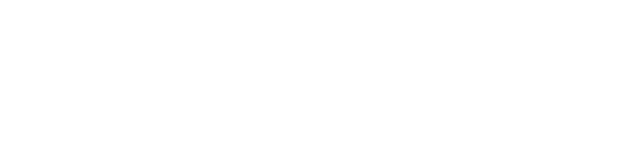
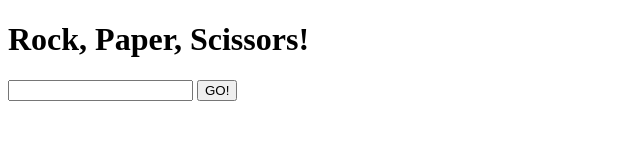
Before and after one commit to kvsketch/Rock-Paper-Scissor-Project, a plain HTML site: page index.html in a window 1280 px wide. Shown: the whole page, without its empty margins (0-640 px from the left). Drawn offline with Linux system fonts and the light colour scheme.

Commit message:
create functional html input and button returns inputValue in lowercase

```diff
--- a/index.html
+++ b/index.html
@@ -8,6 +8,10 @@
     <script src="/javascript.js"></script>
 </head>
 <body>
+    <h1>Rock, Paper, Scissors!</h1>
+    <input type="text" id="playerAnswer"></input>
+    <button type="button" onclick="playerSelection()">GO!</button>
 
+    <p id="valueInput"></p>
 </body>
 </html>
--- a/javascript.js
+++ b/javascript.js
@@ -9,8 +9,17 @@
 
 //create function game() call playRound inside of this one use loop to
 //play through 5 rounds of the game for (let i = 0; i < 5; i++) {
+
+
 const rockPaperScissors = ['Rock','Paper','Scissors'];
 
 function getComputerChoice() {
     return rockPaperScissors[Math.floor(Math.random()*rockPaperScissors.length)];
 }
+
+//take html input and print answer and return value of the player input
+const playerSelection = () => {
+    let inputValue = document.getElementById("playerAnswer").value;
+    document.getElementById("valueInput").innerHTML = inputValue;
+    return inputValue.toLowerCase();
+}
```
